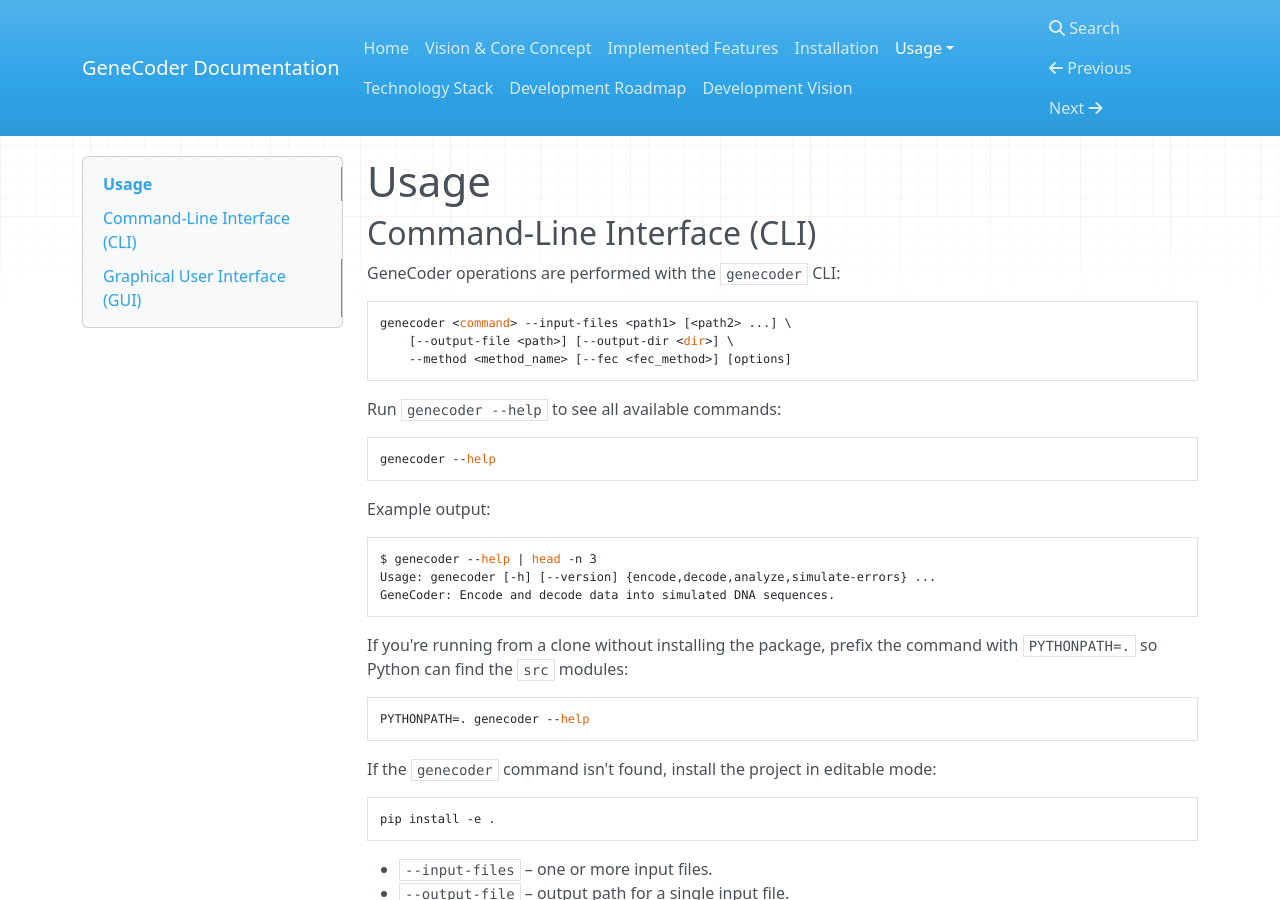
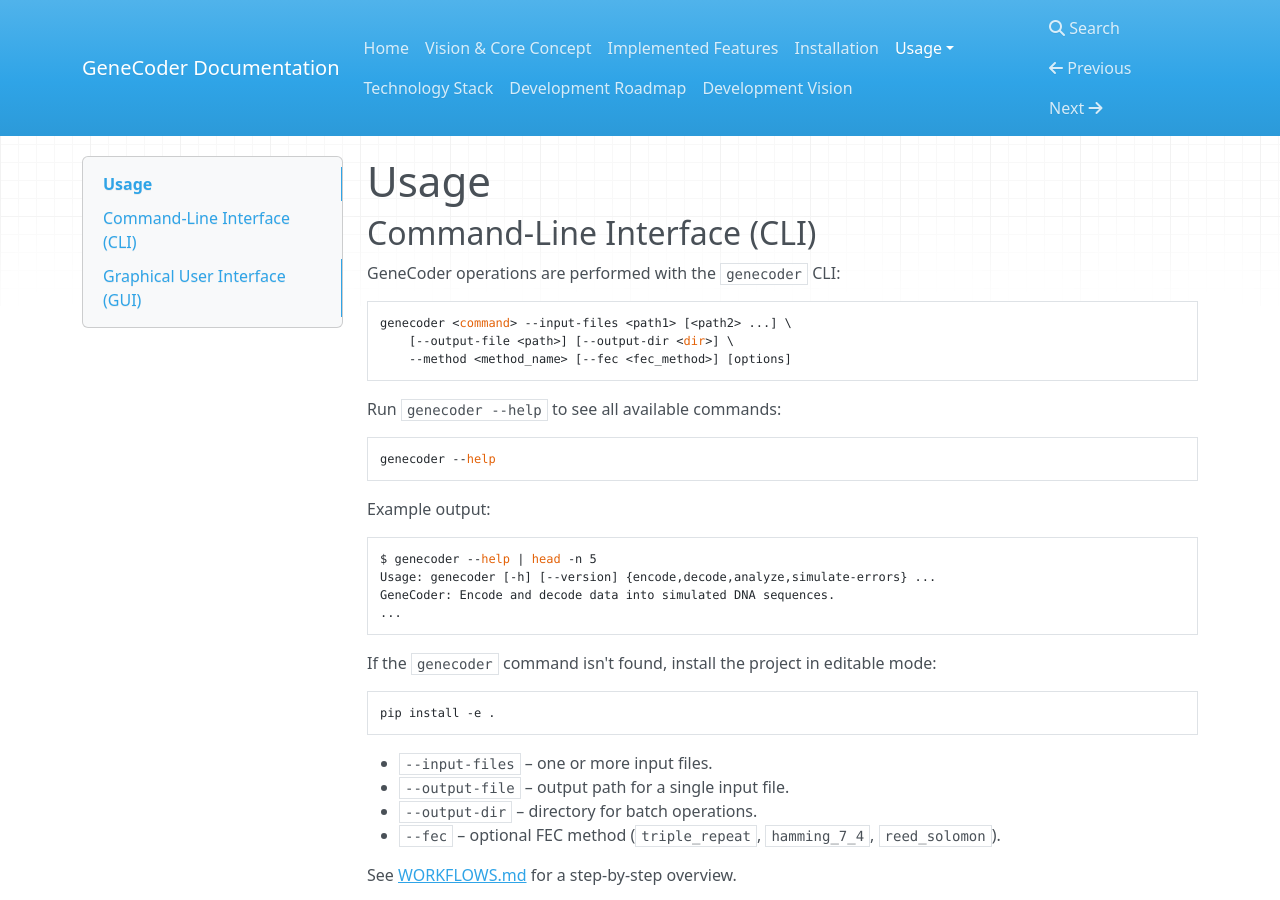
Before and after one commit to d0tTino/GeneCoder, an MkDocs documentation site: the page built from docs/usage.md, in a window 1280 px wide and 900 px high. Built offline with MkDocs 1.6.1, drawn with Linux system fonts in a browser that asks for light colours; nearby versions of some CDN libraries.

Commit message:
docs: refine genecoder help instructions

````diff
--- a/docs/usage.md
+++ b/docs/usage.md
@@ -19,16 +19,10 @@ genecoder --help
 Example output:
 
 ```bash
-$ genecoder --help | head -n 3
+$ genecoder --help | head -n 5
 Usage: genecoder [-h] [--version] {encode,decode,analyze,simulate-errors} ...
 GeneCoder: Encode and decode data into simulated DNA sequences.
-```
-
-If you're running from a clone without installing the package, prefix the
-command with `PYTHONPATH=.` so Python can find the `src` modules:
-
-```bash
-PYTHONPATH=. genecoder --help
+...
 ```
 
 If the `genecoder` command isn't found, install the project in editable mode:
````
